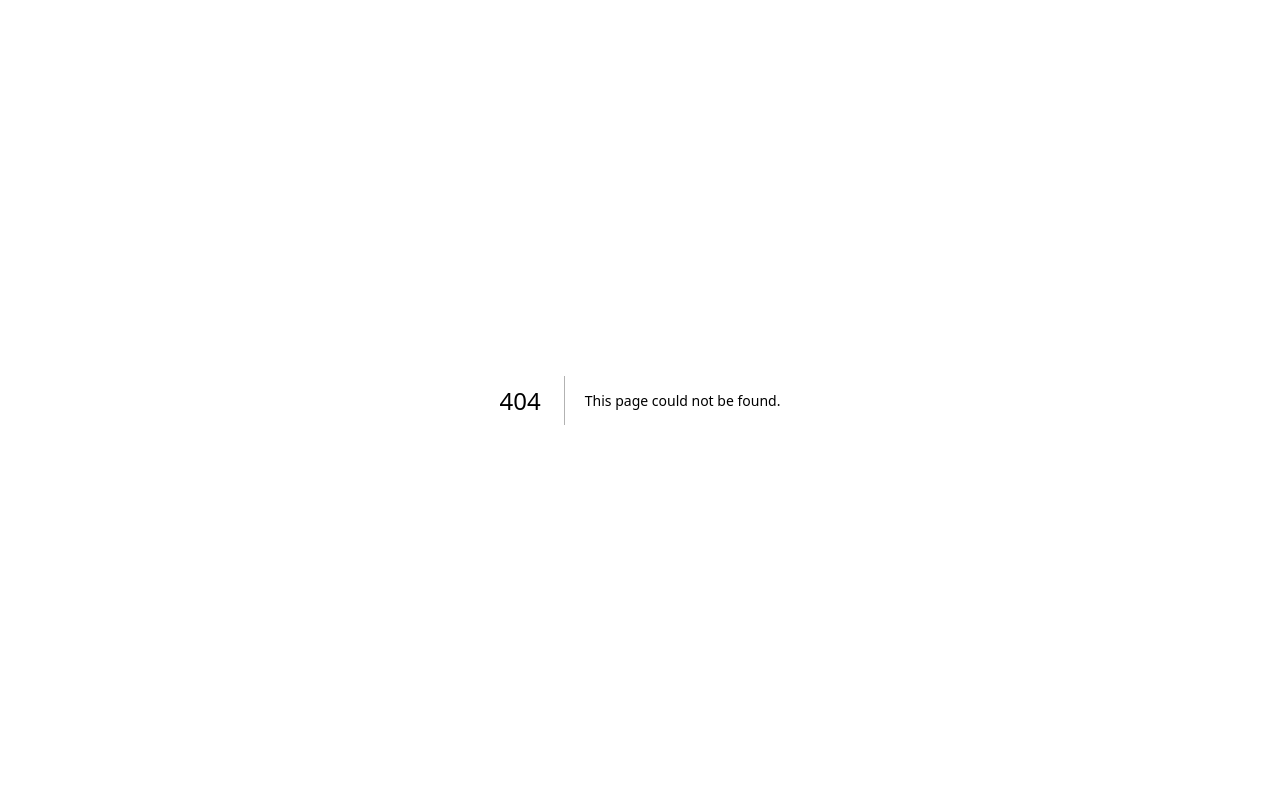
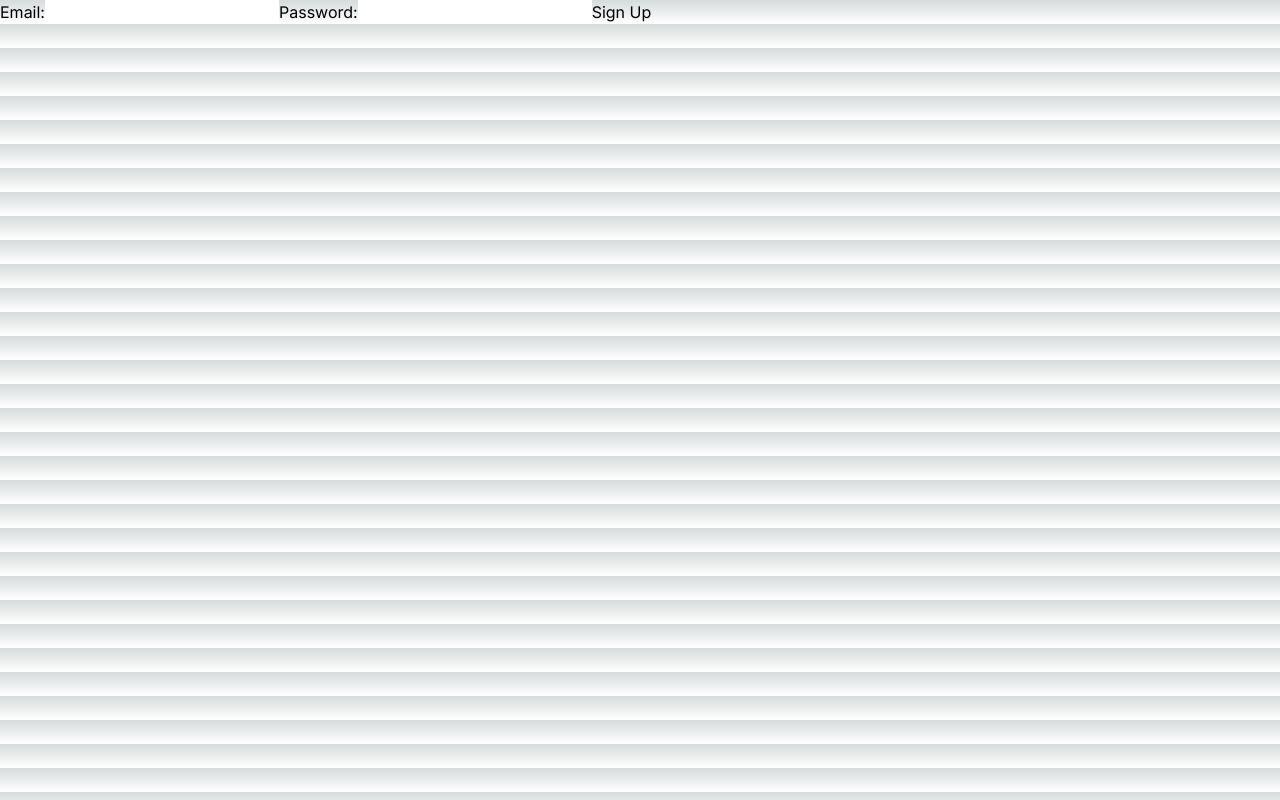
Before and after one commit to goggle555/supabase-admin-panel, a Next.js app: page /sign-up in a window 1280 px wide. Before the commit this address had no page. Built offline with nearby package versions, Linux system fonts and the light colour scheme.

Commit message:
feat: /sign-upページを仮実装する

```diff
--- /dev/null
+++ b/src/app/sign-up/actions.ts
@@ -0,0 +1,23 @@
+'use server'
+
+import { createClient } from '@/utils/supabase/server'
+import { revalidatePath } from 'next/cache'
+import { redirect } from 'next/navigation'
+
+export async function signUp(formData: FormData) {
+  const supabase = createClient()
+
+  const data = {
+    email: formData.get('email') as string,
+    password: formData.get('password') as string,
+  }
+
+  const { error } = await supabase.auth.signUp(data)
+
+  if (error) {
+    throw error
+  }
+
+  revalidatePath('/user', 'layout')
+  redirect('/user')
+}
--- /dev/null
+++ b/src/app/sign-up/page.tsx
@@ -0,0 +1,13 @@
+import { signUp } from './actions'
+
+export default function SignUpPage() {
+  return (
+    <form>
+      <label htmlFor='email'>Email:</label>
+      <input id='email' name='email' type='email' required />
+      <label htmlFor='password'>Password:</label>
+      <input id='password' name='password' type='password' required />
+      <button formAction={signUp}>Sign Up</button>
+    </form>
+  )
+}
```
